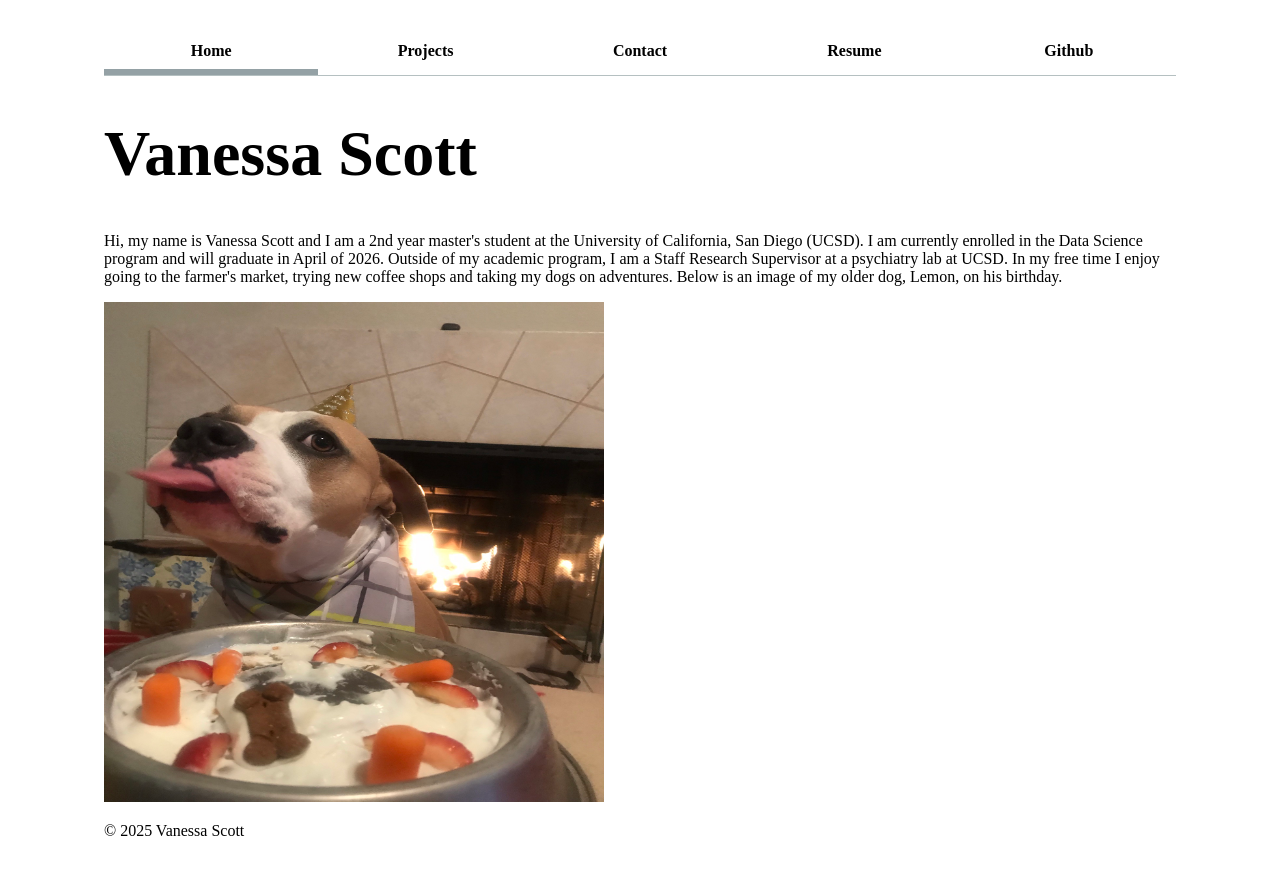
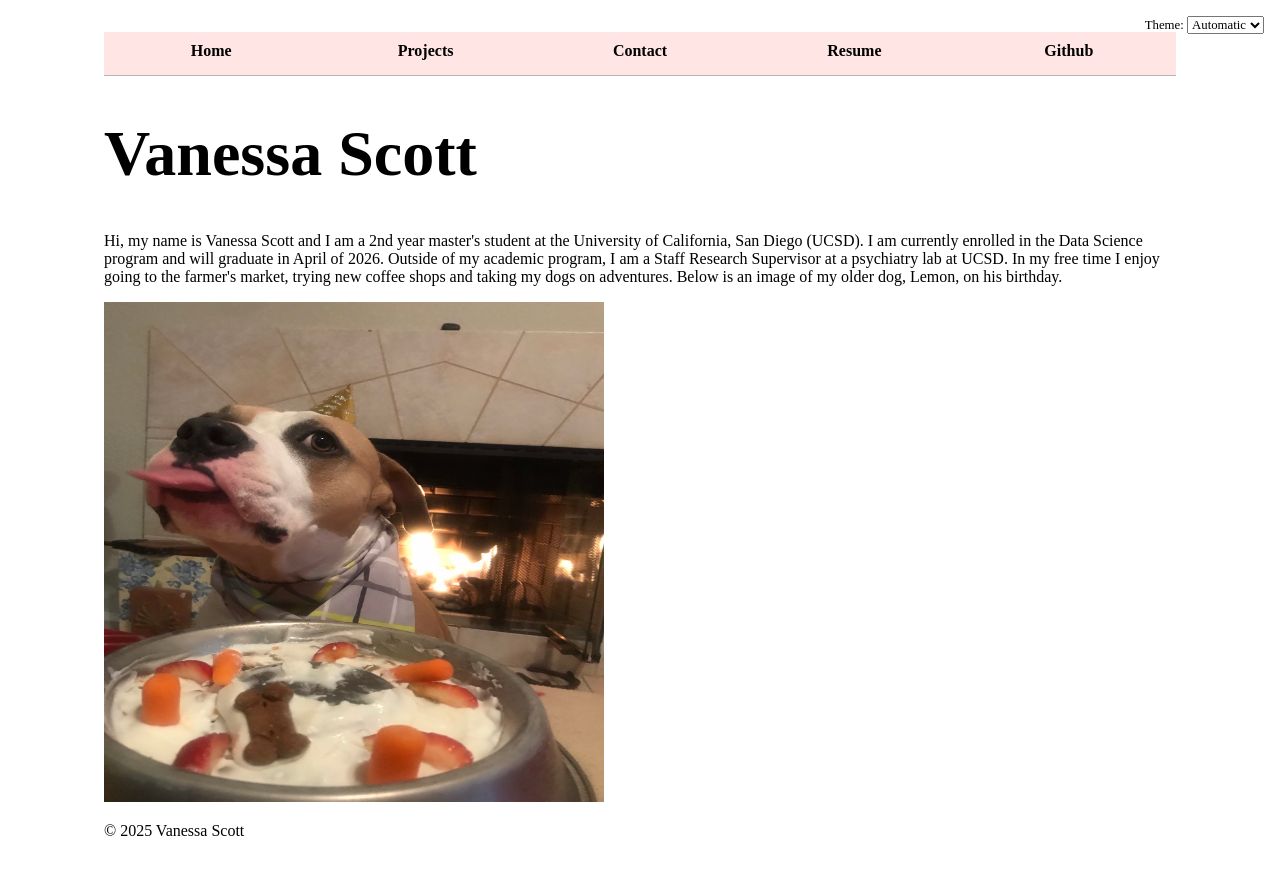
Before and after one commit to vlscott333/dsc209r_lab1_portfolio, a plain HTML site: page index.html in a window 1280 px wide. Drawn offline with Linux system fonts and the light colour scheme.

Commit message:
JSS updates

```diff
--- a/global.js
+++ b/global.js
@@ -1,17 +1,102 @@
-console.log('IT’S ALIVE!');
+console.log("IT’S ALIVE!");
 
+// Helper: returns an array instead of a NodeList
 function $$(selector, context = document) {
   return Array.from(context.querySelectorAll(selector));
 }
 
-// Step 2.1: Get all navigation links
-let navLinks = $$("nav a");
+// Step 3.1 — Define pages
+let pages = [
+  { url: "", title: "Home" },
+  { url: "projects/", title: "Projects" },
+  { url: "contact/", title: "Contact" },
+  { url: "Resume/", title: "Resume" },
+  { url: "https://github.com/vlscott333", title: "Github" }
+];
 
-// Step 2.2: Find the link to the current page
-let currentLink = navLinks.find(
-  (a) => a.host === location.host && a.pathname === location.pathname
+// Step 3.2 — Set base path (local vs GitHub Pages)
+const BASE_PATH =
+  location.hostname === "localhost" || location.hostname === "127.0.0.1"
+    ? "/"
+    : "/dsc209r_lab1_portfolio/";
+
+// Create <nav> and prepend to <body>
+let nav = document.createElement("nav");
+document.body.prepend(nav);
+
+// Loop through pages to build links
+for (let p of pages) {
+  let url = p.url;
+  let title = p.title;
+
+  // Prefix internal links with BASE_PATH
+  if (!url.startsWith("http")) {
+    url = BASE_PATH + url;
+  }
+
+  // Create the <a> element
+  let a = document.createElement("a");
+  a.href = url;
+  a.textContent = title;
+
+  // Highlight current page
+  a.classList.toggle(
+    "current",
+    a.host === location.host &&
+      a.pathname.replace(/\/$/, "") === location.pathname.replace(/\/$/, "")
+  );
+
+  // Open external links (GitHub) in a new tab
+  a.toggleAttribute("target", a.host !== location.host);
+  if (a.hasAttribute("target")) {
+    a.target = "_blank";
+    a.rel = "noopener";
+  }
+
+
+  nav.append(a);
+}
+
+
+// Step 5 — Add color-scheme selector dynamically
+document.body.insertAdjacentHTML(
+  "afterbegin",
+  `
+  <label class="color-scheme">
+    Theme:
+    <select id="color-scheme">
+      <option value="auto" selected>Automatic</option>
+      <option value="light">Light</option>
+      <option value="dark">Dark</option>
+    </select>
+  </label>
+  `
 );
 
-// Step 2.3: Add the 'current' class to the current page link
-// Use optional chaining in case no match is found
-currentLink?.classList.add("current");
+const schemeSelect = document.querySelector("#color-scheme");
+
+if (schemeSelect) {
+  // load saved preference
+  if ("colorScheme" in localStorage) {
+    schemeSelect.value = localStorage.colorScheme;
+  }
+
+  // Apply the initial color scheme
+  updateColorScheme(schemeSelect.value);
+
+  // save it and apply immediately
+  schemeSelect.addEventListener("change", (event) => {
+    const value = event.target.value;
+    updateColorScheme(value);
+    localStorage.colorScheme = value;
+  });
+}
+
+// Helper function to apply the color scheme
+function updateColorScheme(value) {
+  if (value === "auto" || value === "light") {
+    document.documentElement.style.colorScheme = "light";
+  } else {
+    document.documentElement.style.colorScheme = "dark";
+  }
+}
--- a/index.html
+++ b/index.html
@@ -8,15 +8,7 @@
 </head>
 
 <body>
-  <nav>
-    <ul>
-      <li><a href="index.html">Home</a></li>
-      <li><a href="projects/index.html">Projects</a></li>
-      <li><a href="contact/index.html">Contact</a></li>
-      <li><a href="Resume/index.html">Resume</a></li>
-      <li><a href="https://github.com/vlscott333" target="_blank">Github</a></li>
-    </ul>
-  </nav>
+
 
    <h1>Vanessa Scott</h1>
 
--- a/style.css
+++ b/style.css
@@ -61,13 +61,13 @@ form label,
 form input,
 form textarea,
 form button {
-  font: inherit; /* match site font */
+  font: inherit;
   color: inherit;
 }
 
 form {
   display: grid;
-  grid-template-columns: auto 1fr; /* labels auto-width */
+  grid-template-columns: auto 1fr;
   gap: 1em;
   max-width: 600px;
   margin-inline: auto;
@@ -158,3 +158,33 @@ h1 {
   font-size: 1.1em;
   line-height: 1.5;
 }
+
+html {
+  color-scheme: light dark;
+  background-color: Canvas;
+  color: CanvasText;
+}
+nav {
+  --border-color: oklch(50% 10% 200 / 40%);
+  border-bottom: 1px solid var(--border-color);
+  background-color: color-mix(in oklch, var(--color-accent), canvas 85%);
+}
+
+
+/* place the colorscheme switcher at the topright*/
+.color-scheme {
+  position: absolute;
+  top: 1rem;
+  right: 1rem;
+  font-size: 80%;
+  font-family: inherit;
+  padding-bottom: 5px;
+}
+
+input,
+textarea,
+button,
+select {
+  font: inherit;
+  color: inherit;
+}
```
Also changed, not shown: Resume/index.html (+0 -11 lines), contact/index.html (+0 -10 lines), projects/index.html (+1 -9 lines).
